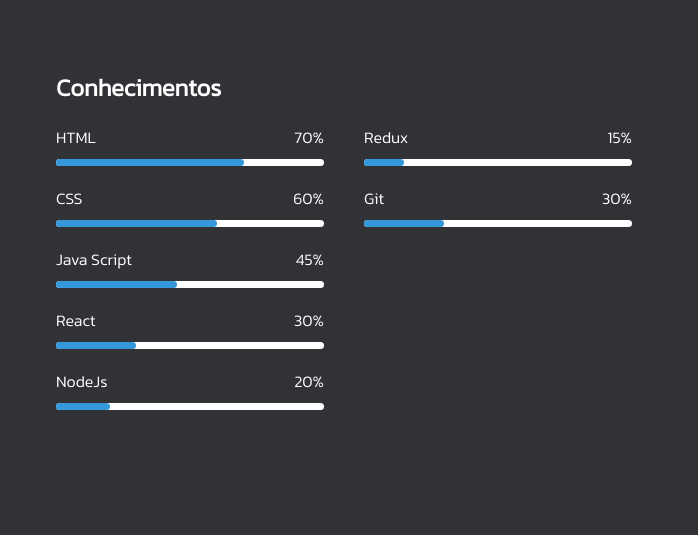
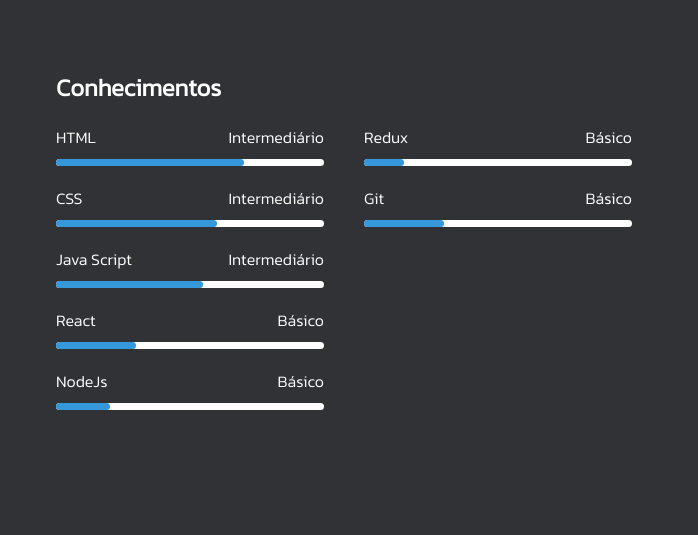
Before and after one commit to cebast4err/My-Portfolio, a plain HTML site: page index.html in a window 1280 px wide. Shown: the part 1140-1675 px from the top of the page, without its empty margins (296-994 px from the left). Drawn offline with nearby package versions, Linux system fonts and the light colour scheme.

Commit message:
Alteração de %

```diff
--- a/index.html
+++ b/index.html
@@ -120,7 +120,7 @@
             <div class="bars">
               <div class="tec-porc">
                 <p>HTML</p>
-                <span>70%</span>
+                <span data-character="70%">Intermediário</span>
               </div>
               <div class="bar-level">
                 <div class="filled-bar"></div>
@@ -129,7 +129,7 @@
             <div class="bars">
               <div class="tec-porc">
                 <p>CSS</p>
-                <span>60%</span>
+                <span data-character="60%">Intermediário</span>
               </div>
               <div class="bar-level">
                 <div class="filled-bar"></div>
@@ -138,7 +138,7 @@
             <div class="bars">
               <div class="tec-porc">
                 <p>Java Script</p>
-                <span>45%</span>
+                <span data-character="55%">Intermediário</span>
               </div>
               <div class="bar-level">
                 <div class="filled-bar"></div>
@@ -147,7 +147,7 @@
             <div class="bars">
               <div class="tec-porc">
                 <p>React</p>
-                <span>30%</span>
+                <span data-character="30%">Básico</span>
               </div>
               <div class="bar-level">
                 <div class="filled-bar"></div>
@@ -156,7 +156,7 @@
             <div class="bars">
               <div class="tec-porc">
                 <p>NodeJs</p>
-                <span>20%</span>
+                <span data-character="20%">Básico</span>
               </div>
               <div class="bar-level">
                 <div class="filled-bar"></div>
@@ -167,7 +167,7 @@
             <div class="bars">
               <div class="tec-porc">
                 <p>Redux</p>
-                <span>15%</span>
+                <span data-character="15%">Básico</span>
               </div>
               <div class="bar-level">
                 <div class="filled-bar"></div>
@@ -176,7 +176,7 @@
             <div class="bars">
               <div class="tec-porc">
                 <p>Git</p>
-                <span>30%</span>
+                <span data-character="30%">Básico</span>
               </div>
               <div class="bar-level">
                 <div class="filled-bar"></div>
--- a/project.js
+++ b/project.js
@@ -3,7 +3,9 @@ document.addEventListener("DOMContentLoaded", function () {
 
   barLevels.forEach((bar) => {
     const tecPorc = bar.previousElementSibling;
-    const porcentagem = parseInt(tecPorc.querySelector("span").innerText);
+    const porcentagem = parseInt(
+      tecPorc.querySelector("span").getAttribute("data-character")
+    );
 
     const filledBar = bar.querySelector(".filled-bar");
     filledBar.style.width = porcentagem + "%";
```
Also changed, not shown: style.css (line endings or trailing spaces).
